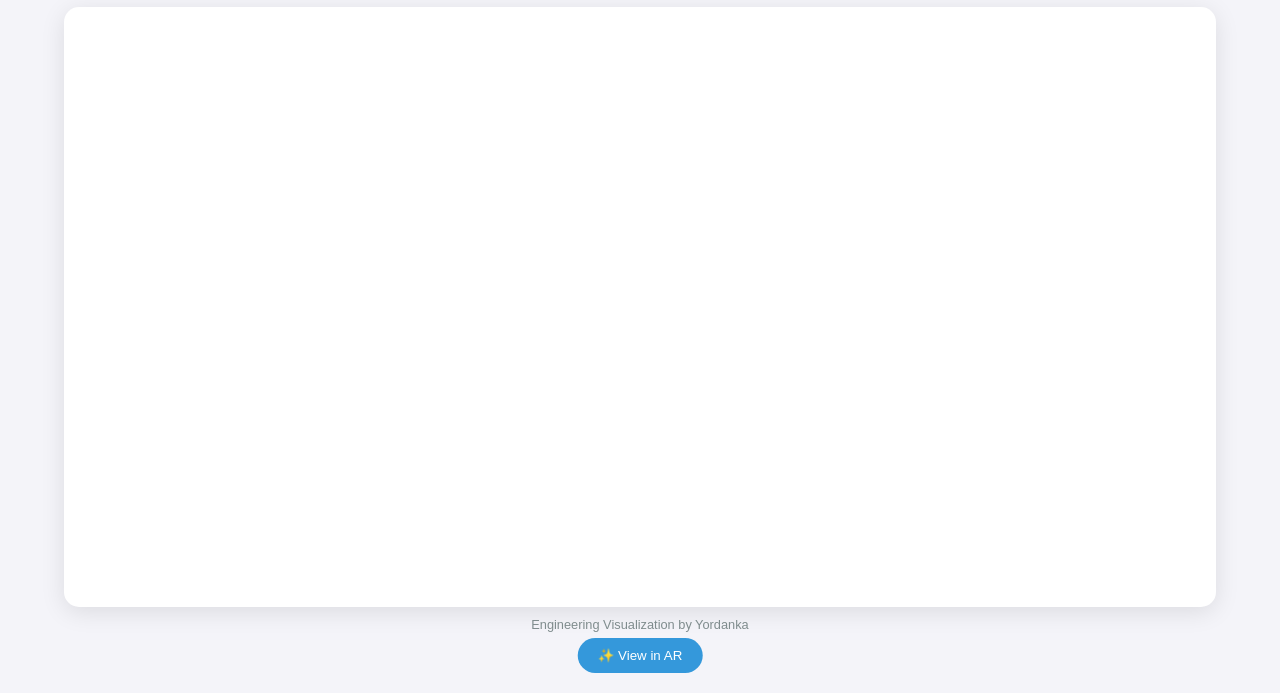
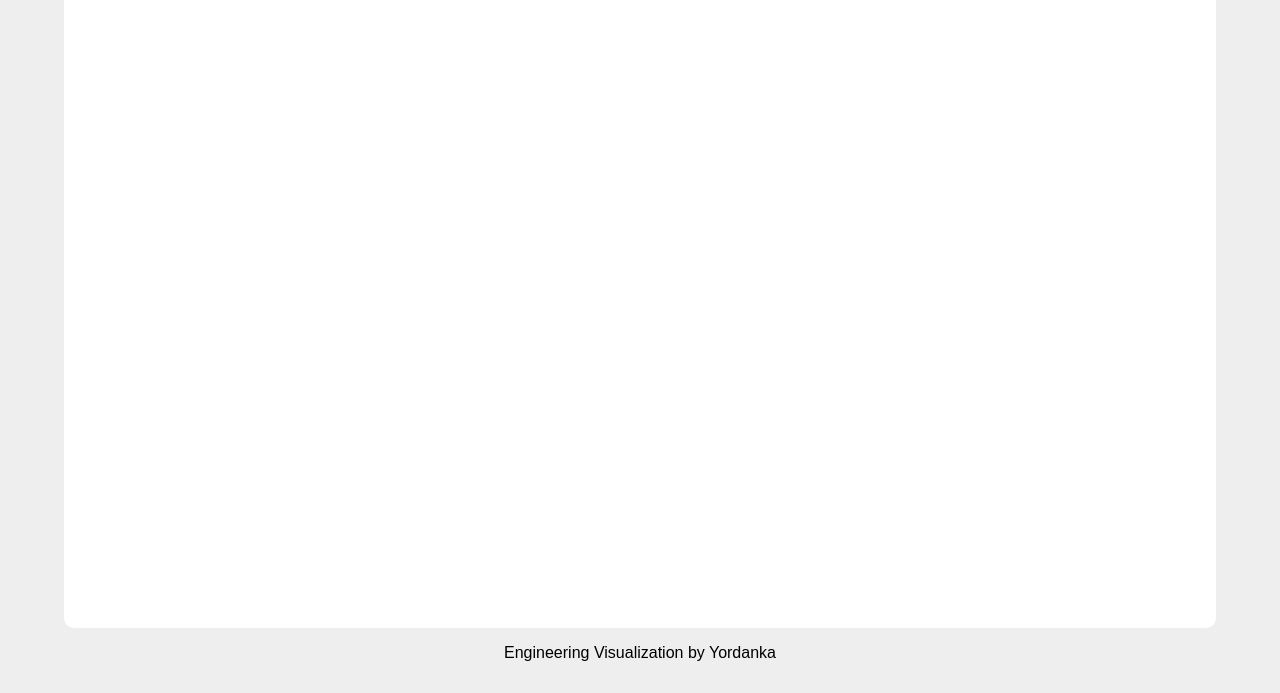
Before and after one commit to yoto1gh1slav/SyncroDraft, a plain HTML site: page index.html in a window 1280 px wide. Shown: the part 107-800 px from the top of the page. Drawn offline with Linux system fonts and the light colour scheme.

Commit message:
Refactor index.html for improved layout and style
Updated the HTML structure and styling for better presentation.

```diff
--- a/index.html
+++ b/index.html
@@ -1,33 +1,24 @@
 <!DOCTYPE html>
-<html lang="en">
+<html>
 <head>
+    <meta charset="utf-8">
     <title>SyncroDraft: Mission AR 🚀</title>
-    <meta charset="utf-8">
-    <meta name="viewport" content="width=device-width, initial-scale=1">
     <script type="module" src="https://ajax.googleapis.com"></script>
     <style>
-        body { margin: 0; font-family: sans-serif; display: flex; flex-direction: column; align-items: center; justify-content: center; height: 100vh; background-color: #f4f4f9; }
-        model-viewer { width: 95%; height: 85%; background-color: #ffffff; border-radius: 15px; box-shadow: 0 5px 25px rgba(0,0,0,0.1); }
-        h1 { color: #2c3e50; font-size: 1.4rem; margin-bottom: 10px; }
-        .footer { margin-top: 10px; font-size: 0.8rem; color: #7f8c8d; }
+        body { margin: 0; display: flex; flex-direction: column; align-items: center; justify-content: center; height: 100vh; background: #eee; font-family: sans-serif; }
+        model-viewer { width: 90%; height: 80%; background: white; border-radius: 10px; }
     </style>
 </head>
 <body>
     <h1>SyncroDraft: Mission AR 🚀</h1>
 
-    <!-- ПЪЛЕН ПЪТ ДО ДЕТАЙЛА -->
-    <model-viewer src="https://raw.githubusercontent.com"
-                  ar ar-modes="webxr scene-viewer quick-look"
-                  camera-controls
-                  shadow-intensity="1"
-        src="https://raw.githubusercontent.com"
-                  auto-rotate
-                  style="width: 90%; height: 75%;">
-        <button slot="ar-button" style="background-color: #3498db; color: white; border: none; border-radius: 20px; padding: 10px 20px; position: absolute; bottom: 20px; left: 50%; transform: translateX(-50%); cursor: pointer;">
-            ✨ View in AR
-        </button>
+    <!-- ТОВА Е ВАЖНИЯТ РЕД С ПЪТЯ -->
+    <model-viewer
+        src="detal1.stl"
+        ar ar-modes="webxr scene-viewer quick-look"
+        camera-controls auto-rotate shadow-intensity="1">
     </model-viewer>
 
-    <div class="footer">Engineering Visualization by Yordanka</div>
+    <p>Engineering Visualization by Yordanka</p>
 </body>
 </html>
```
